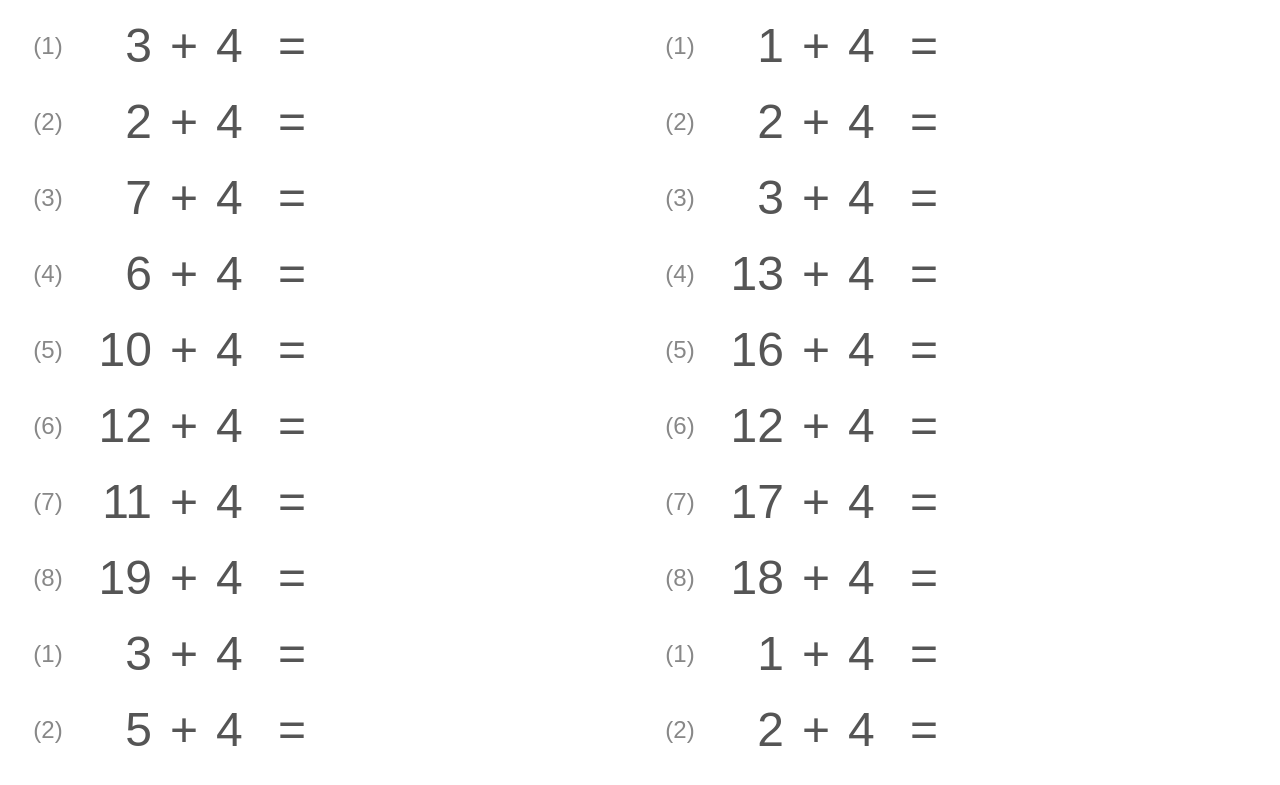
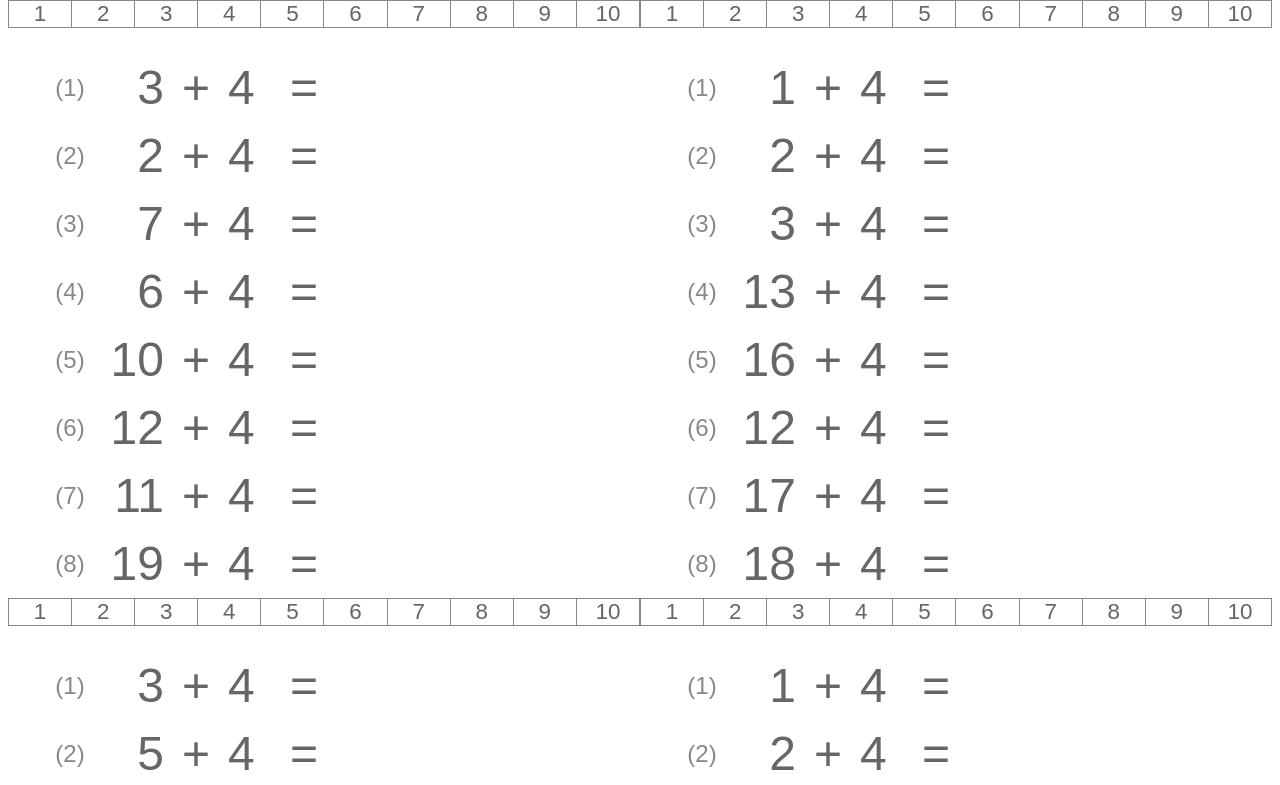
Before and after one commit to maripo/math_homework, a plain HTML site: page index.html in a window 1280 px wide. Both pictures are taken after a click on the button "generate". Shown: the top 785 px of the page. Drawn offline with Linux system fonts and the light colour scheme.

Commit message:
Add header
* Define header conf
* Render conf (only by HTML renderer)
* Fix styles

```diff
--- a/index.html
+++ b/index.html
@@ -9,6 +9,7 @@
     <div id="pages"></div>
     <textarea id="conf" cols="80" rows="8">
 {
+    "header" : {"from":1, "to":10},
     "first" : {"from":1, "to":19, "randCoeff":0.25, "resetRandom":true},
     "second" : {"from":4, "to":4},
     "randomizeSecond" : false,
--- a/index.js
+++ b/index.js
@@ -10,19 +10,27 @@ class PugRenderer {
   }
   renderSuiteFooter () {
   }
-  renderPageHeader () {
+  renderPageHeader (header) {
     console.log("  .page");
   }
-  renderPageFooter() {
-
+  renderPageFooter(header) {
   }
-  renderProblem(number, first, second) {
+  renderProblem(option) {
+    /*
+    {
+      index: problemIndex+1,
+      first: first,
+      second: second,
+      hasHeader: hasHeader,
+      hasFooter: hasFooter
+    }
+    */
     const indent = "    ";
     console.log("%s.problem", indent);
-    console.log("%s  .problem__number (%d)", indent, number);
-    console.log("%s  .problem__first %d", indent, first);
+    console.log("%s  .problem__number (%d)", indent, option.index);
+    console.log("%s  .problem__first %d", indent, option.first);
     console.log("%s  .problem__mark +", indent);
-    console.log("%s  .problem__second %d", indent, second);
+    console.log("%s  .problem__second %d", indent, option.second);
     console.log("%s  .problem__mark =", indent);
   }
 }
@@ -42,20 +50,45 @@ class HtmlRenderer {
   }
   renderSuiteFooter () {
   }
-  renderPageHeader () {
+  renderPageHeader (content) {
     this.page = this.createElement("", "page");
+    if (content!=null) {
+      const header = this.createElement("", "page__header");
+      const numRef = this.createElement("", "num-ref");
+      let i = content.from;
+      while (i <= content.to) {
+        numRef.appendChild(this.createElement(i, "num-ref__num"));
+        i += 1;
+      }
+      header.appendChild(numRef);
+      this.page.appendChild(header);
+
+    }
+    this.pageBody = this.createElement("", "page__body");
+    this.page.appendChild(this.pageBody);
   }
-  renderPageFooter() {
+  renderPageFooter(content) {
+    // TODO
     this.root.appendChild(this.page);
   }
-  renderProblem(number, first, second) {
-    const element = this.createElement("", "problem");
-    element.appendChild(this.createElement(("("+number+")"), "problem__number"));
-    element.appendChild(this.createElement(first, "problem__first"));
+  renderProblem(option) {
+    /*
+    {
+      index: problemIndex+1,
+      first: first,
+      second: second,
+      hasHeader: hasHeader,
+      hasFooter: hasFooter
+    }
+    */
+    const compact = option.hasHeader || option.hasFooter;
+    const element = this.createElement("", "problem" + ((compact) ? " problem--compact":" problem--normal"));
+    element.appendChild(this.createElement(("("+option.index+")"), "problem__number"));
+    element.appendChild(this.createElement(option.first, "problem__first"));
     element.appendChild(this.createElement("+", "problem__mark"));
-    element.appendChild(this.createElement(second, "problem__second"));
+    element.appendChild(this.createElement(option.second, "problem__second"));
     element.appendChild(this.createElement("=", "problem__mark"));
-    this.page.appendChild(element);
+    this.pageBody.appendChild(element);
   }
 }
 
@@ -126,12 +159,19 @@ class WeighedRandom {
   }
 }
 
-const generatePage = (first, second, renderer) => {
-  renderer.renderPageHeader();
+const generatePage = (first, second, renderer, header, footer) => {
+  renderer.renderPageHeader(header);
   for (let problemIndex=0; problemIndex<PROBLEMS_PER_PAGE; problemIndex++) {
     const valFirst = first.pick();
     const valSecond = second.pick();
-    renderer.renderProblem(problemIndex+1, valFirst, valSecond);
+    // renderer.renderProblem(problemIndex+1, valFirst, valSecond);
+    renderer.renderProblem({
+      index: problemIndex+1,
+      first: valFirst,
+      second: valSecond,
+      hasHeader: header!=null,
+      hasFooter: footer!=null
+    })
   }
   renderer.renderPageFooter();
 };
@@ -142,7 +182,7 @@ const generateSuite = (option, renderer) => {
   if (option.randomizeSecond) {
     let second = new WeighedRandom(option.second);
     for (let pageIndex=0; pageIndex<pages; pageIndex++) {
-      generatePage(first, second, renderer);
+      generatePage(first, second, renderer, option.header, option.footer);
       if (option.first.resetRandom) {
         first.reset();
       }
@@ -152,7 +192,7 @@ const generateSuite = (option, renderer) => {
     for (let pageIndex=0; pageIndex<pages; pageIndex++) {
       let secondVal = secondRand.pick();
       let second = new WeighedRandom({from:secondVal, to:secondVal});
-      generatePage(first, second, renderer);
+      generatePage(first, second, renderer, option.header, option.footer);
       if (option.first.resetRandom) {
         first.reset();
       }
@@ -172,12 +212,14 @@ const generatePug = () => {
 };
 const generateHtml = () => {
   const str = document.getElementById("conf").value;
+  let option;
   try {
-    const option = JSON.parse(str);
-    generateSuite(option, new HtmlRenderer());
-    localStorage.setItem('mathHomework', str);
+    option = JSON.parse(str);
   } catch (e) {
+    return;
   }
+  generateSuite(option, new HtmlRenderer());
+  localStorage.setItem('mathHomework', str);
 }
 const reset = () => {
   localStorage.removeItem('mathHomework');
--- a/style/print.css
+++ b/style/print.css
@@ -3,17 +3,28 @@
   }
   .page {
     page-break-inside: avoid;
-    padding-top :1cm;
+    /*border: 1px solid #aaa;*/
   }
   .page:nth-child(2n+1) {
     /* Left */
-    padding-left:1.5cm;
     page-break-before: always;
+    padding-left:0.5cm;
+    padding-right:1cm;
   }
   .page:nth-child(2n) {
     /* Right */
     page-break-after: always;
-    padding-left:2.5cm;
+    padding-left:1.5cm;
+  }
+  .page__header {
+
+  }
+  .page__body {
+    padding-left:1.0cm;
+
+  }
+  .page__body {
+
   }
   .problem {
   }
--- a/style/style.css
+++ b/style/style.css
@@ -1,6 +1,7 @@
 body {
   font-family: "YuKyokasho","Kozuka Gothic Pro",sans-serif;
-  color:#555;
+  color:#666;
+  margin-top:0;
 }
 .page {
   float:left;
@@ -15,17 +16,47 @@ body {
   /* Right */ {
   clear: left;
 }
+.page__header {
+  height: 54px;
+}
+
+.num-ref {
+  display: flex;
+  flex-direction: row;
+  justify-content: space-around;
+
+}
+.num-ref__num {
+  width:100%;
+  border-left:1px solid #888;
+  border-top:1px solid #888;
+  border-bottom:1px solid #888;
+  text-align: center;
+  font-size: 1.4em;
+}
+.num-ref__num:last-child {
+  border-right:1px solid #888;
+}
+.page__body {
+  padding-left:2em;
+}
+.page__footer {
+  height: 48px;
+}
 /* Problem */
 .problem {
   font-size:0;
   line-height:76px;
+}
+.problem--compact {
+  line-height: 68px!important;
 }
 .problem > div {
 }
 .problem__number {
   font-size: 24px;
   display:inline-block;
-  width:80px;
+  width:60px;
   text-align: center;
   vertical-align: middle;
   color:#888;
```
